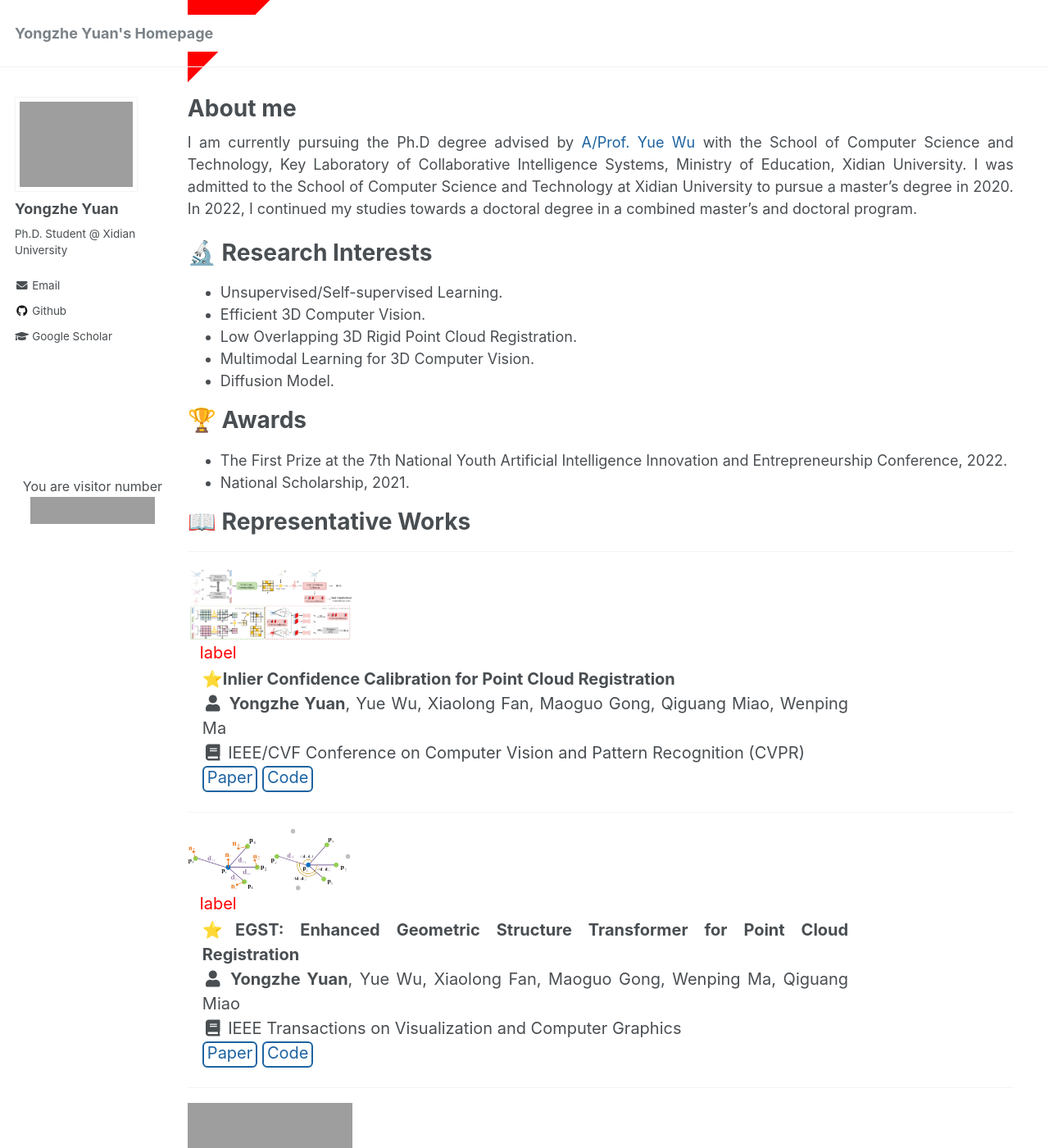
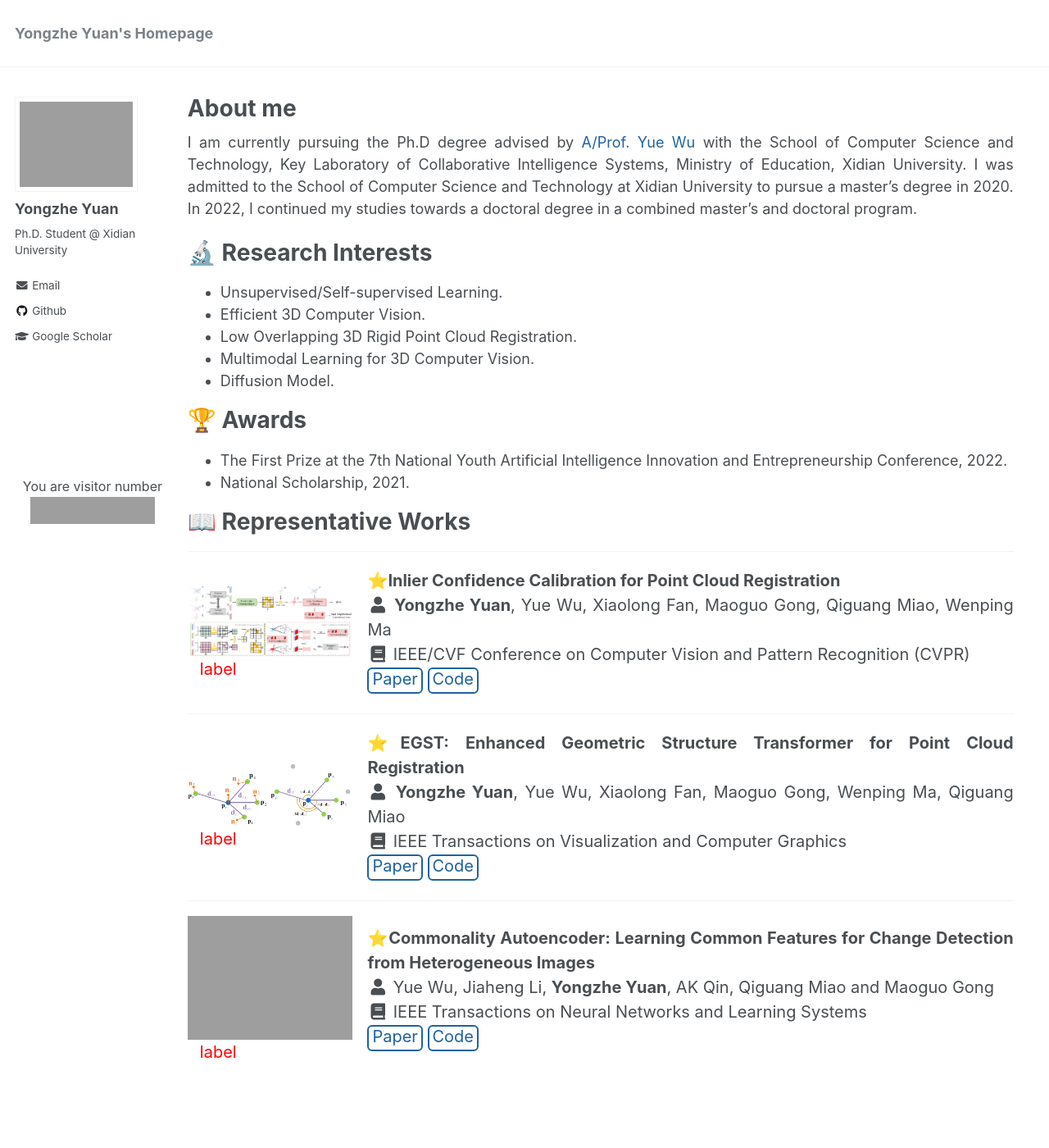
Before and after one commit to YYZMARS/YYZMARS.github.io, a Jekyll site: the page built from _pages/home.md, in a window 1280 px wide and 1400 px high. Shown: the whole window at 82% size. Built offline with Jekyll 4.4.1, drawn with Linux system fonts in a browser that asks for light colours; a script that is not in the unit is left out; grey boxes are pictures that could not be loaded.

Commit message:
Update publications.css

```diff
--- a/assets/css/publications.css
+++ b/assets/css/publications.css
@@ -1,6 +1,5 @@
 .archive__item-image {
-    display: flex;
-    flex-wrap: wrap;
+    display: inline-block;
 /*     padding-right: 1em; */
     vertical-align: middle;
     width: 20%;
@@ -18,16 +17,6 @@
     padding-right: 15px;
     padding-left: 15px;
     color: #fff;
-}
-
-.triangle-topleft{
-    width: 0;
-    height: 0;
-    border-top: 100px solid red;
-    border-right: 100px solid transparent;
-    position: absolute;
-    top: 0;
-    z-index: -1;
 }
 
 .list__item:after {
```
